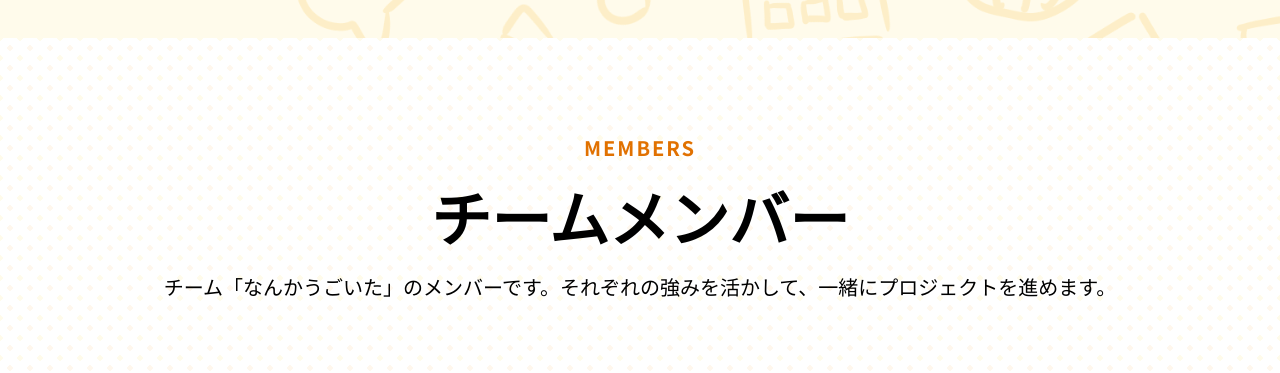
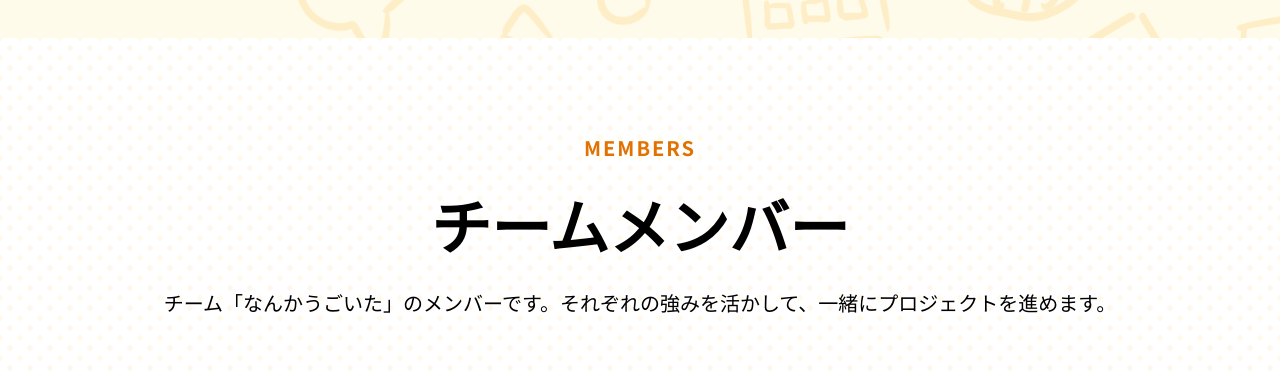
Before and after one commit to Team-Nanka-Ugoita/team-nanka-ugoita.github.io, a React (Vite) app: page / in a window 1280 px wide. Shown: the part 1560-1933 px from the top of the page. Built offline with nearby package versions, Linux system fonts and the light colour scheme; a web font is replaced by a local one.

Commit message:
Fix: add spacing

```diff
--- a/src/Member.tsx
+++ b/src/Member.tsx
@@ -226,7 +226,7 @@ const members: MemberCardProps[] = [
 export default function Member() {
   return (
     <div id="members" className="background--dot flex w-full flex-col items-center gap-16 px-4 py-20 text-black sm:px-8 sm:py-24 lg:gap-24 lg:px-16">
-      <div className="flex max-w-5xl flex-col items-center justify-center gap-4 text-center">
+      <div className="flex max-w-5xl flex-col items-center justify-center gap-6 text-center">
         <span className="text-base font-bold tracking-widest text-amber-600 sm:text-xl">MEMBERS</span>
         <h2 className="text-4xl font-bold leading-[1.25] sm:text-5xl lg:text-6xl">
           チームメンバー
```
